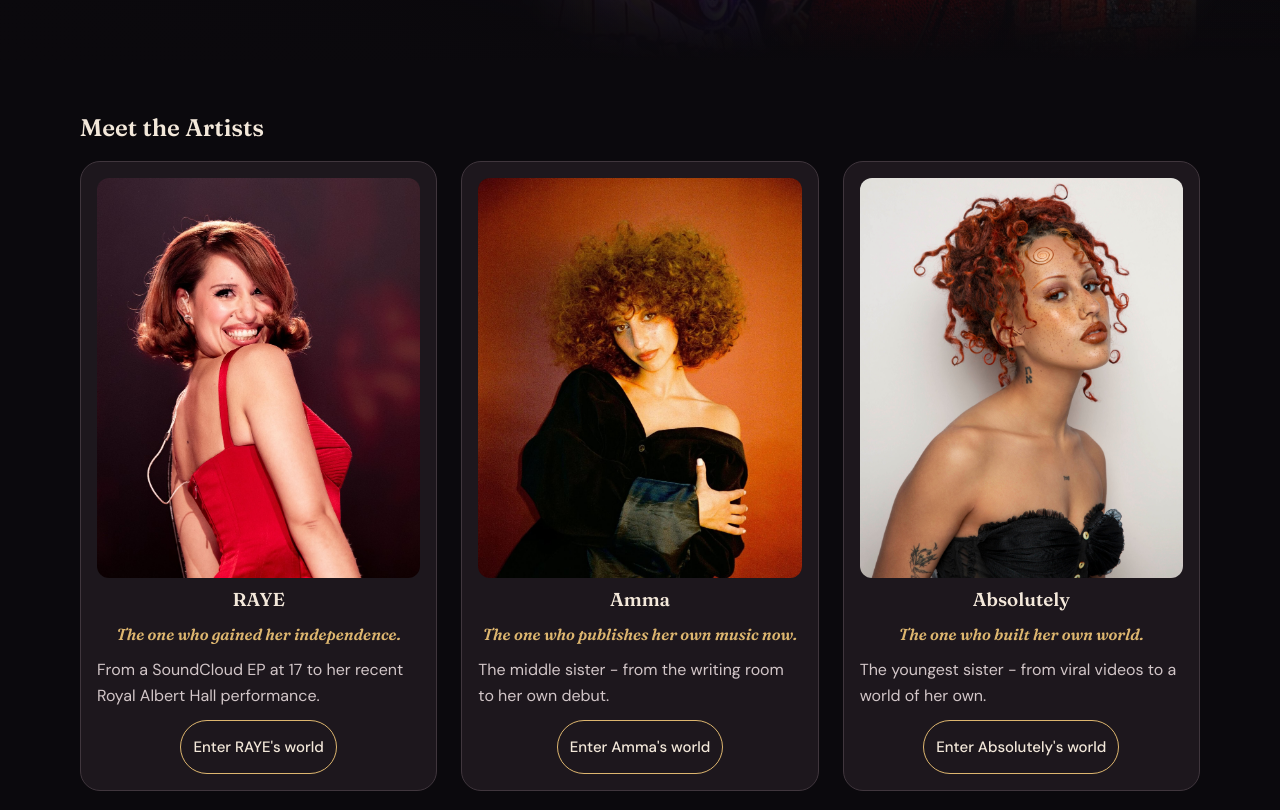
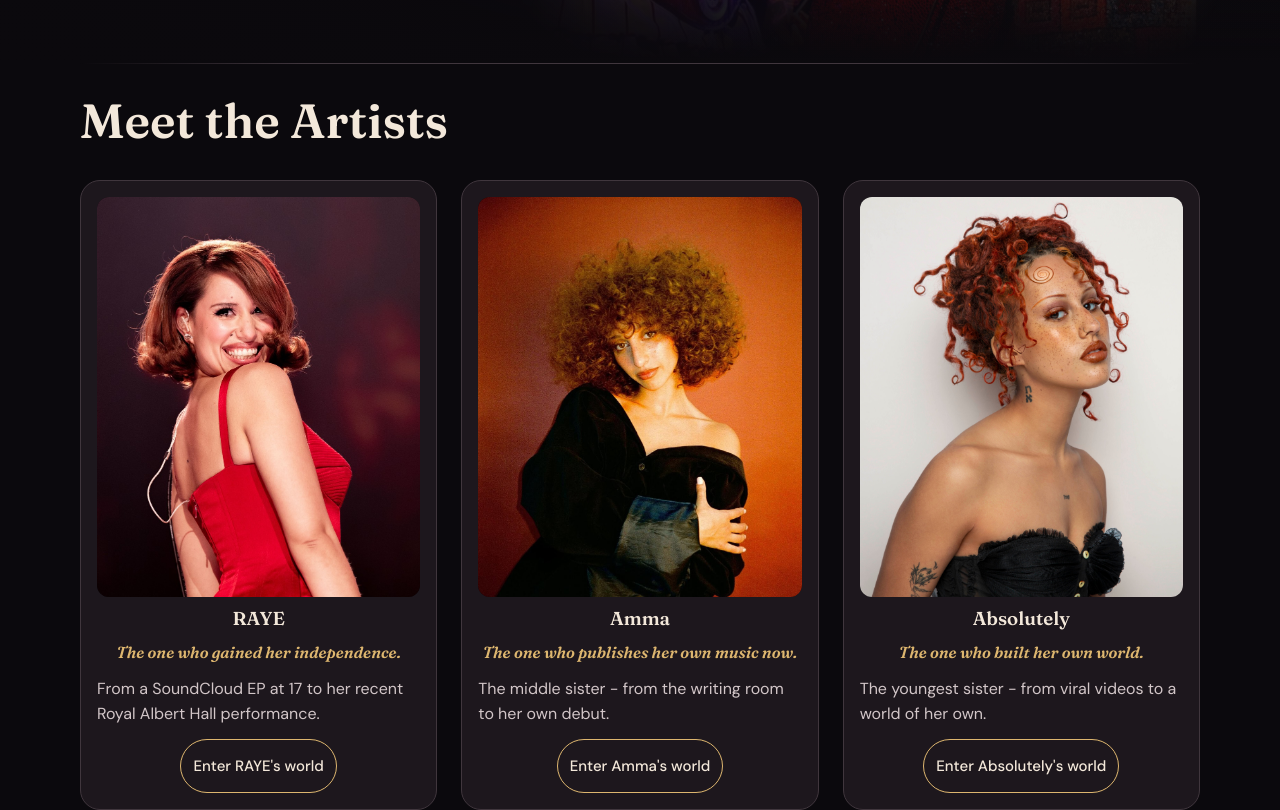
Before and after one commit to Annika-Ostendorp/beyond-the-music, a plain HTML site: page static-site/index.html in a window 1280 px wide. Shown: the part 751-1561 px from the top of the page. Drawn offline with Linux system fonts and the light colour scheme.

Commit message:
AI: Enhance artists cards with subtle hover effect in Meet the Artists section for homepage

```diff
--- a/static-site/css/style.css
+++ b/static-site/css/style.css
@@ -365,6 +365,35 @@ img {
 
 
 /* Artists Section - Mobile First */
+
+/* Editorial transition from the homepage hero */
+.artists-section {
+    position: relative;
+    padding-top: clamp(3rem, 5vw, 5rem);
+}
+
+.artists-section::before {
+    content: "";
+    position: absolute;
+    top: 0;
+    left: 1rem;
+    right: 1rem;
+    height: 1px;
+
+    background: linear-gradient(
+        90deg,
+        transparent,
+        var(--color-border) 20%,
+        var(--color-border) 80%,
+        transparent
+    );
+}
+
+.artists-section > h2 {
+    margin: 0 0 2rem;
+    font-size: clamp(2rem, 4vw, 3rem);
+}
+
 .artist-grid {
     display: grid;
     grid-template-columns: 1fr; /* genau 1 Spalte für Grid in Mobile Version */
@@ -380,12 +409,53 @@ img {
     background-color: var(--color-surface);
     border: 1px solid var(--color-border);
     border-radius: 1.25rem;
-}
+
+    transition:
+        transform 0.5s cubic-bezier(0.2, 0.7, 0.2, 1),
+        border-color 0.4s ease,
+        box-shadow 0.5s ease;
+}
+
+
+/* Subtle card interaction for mouse devices */
+@media (hover: hover) and (pointer: fine) {
+    .artist-card:hover {
+        transform: translateY(-5px);
+        border-color: rgb(221 182 111 / 50%);
+
+        box-shadow:
+            0 18px 45px rgb(0 0 0 / 30%);
+    }
+
+    .artist-card:hover .artist-card__image {
+        transform: scale(1.045);
+        filter: saturate(1.06) contrast(1.03);
+    }
+}
+
+/* Equivalent interaction for keyboard navigation */
+.artist-card:focus-within {
+    transform: translateY(-5px);
+    border-color: rgb(221 182 111 / 50%);
+    box-shadow: 0 18px 45px rgb(0 0 0 / 30%);
+}
+
+.artist-card:focus-within .artist-card__image {
+    transform: scale(1.045);
+}
+
 
 .artist-card h3, /* damit kein unnötiger Abstand mehr zwischen Titel und einzelnen Beschreibungen d. Sängerinnen besteht */
 .artist-card p {
     margin: 0;
     align-self: center;
+}
+
+/* Image frame clips the zoomed photograph */
+.artist-card__image-frame {
+    overflow: hidden;
+    border-radius: 0.75rem;
+    background-color: var(--color-bg);
 }
 
 .artist-card__image {
@@ -393,7 +463,10 @@ img {
     height: 25rem;
     object-fit: cover; /* füllt Bildfläche ohne Foto zu verzerren */
     object-position: center 20%; /* verschiebt sichtbaren Bildausschnitt etwas nach oben, damit Gesichter im Fokus bleiben */
-    border-radius: 0.75rem;
+
+    transition:
+        transform 0.85s cubic-bezier(0.2, 0.65, 0.25, 1),
+        filter 0.7s ease;
 }
 
 .artist-tagline {
@@ -1748,4 +1821,10 @@ img {
     .home-hero__copy {
         opacity: 1;
     }
-}
+
+
+    .artist-card,
+    .artist-card__image {
+        transition: none;
+    }
+}
--- a/static-site/index.html
+++ b/static-site/index.html
@@ -88,6 +88,7 @@
 
         <div class="artist-grid">
           <article class="artist-card">
+            <div class="artist-card__image-frame">
               <img
                 class="artist-card__image"
                 src="images/raye-portrait.jpg"
@@ -95,6 +96,7 @@
                 width="240"
                 height="360"
               />
+            </div>
 
             <h3>RAYE</h3>
             <p class="artist-tagline">The one who gained her independence.</p>
@@ -108,6 +110,7 @@
           </article>
 
           <article class="artist-card">
+            <div class="artist-card__image-frame">
               <img
                 class="artist-card__image"
                 src="images/amma-portrait.jpg"
@@ -115,6 +118,7 @@
                 width="240"
                 height="360"
               />
+            </div>
 
             <h3>Amma</h3>
             <p class="artist-tagline">
@@ -127,6 +131,7 @@
           </article>
 
           <article class="artist-card">
+            <div class="artist-card__image-frame">
               <img
                 class="artist-card__image"
                 src="images/absolutely-portrait.jpg"
@@ -134,6 +139,7 @@
                 width="240"
                 height="360"
               />
+            </div>
 
             <h3>Absolutely</h3>
             <p class="artist-tagline">The one who built her own world.</p>
```
Also changed, not shown: README.md. Lines whose indentation alone changed are shown as unchanged.
